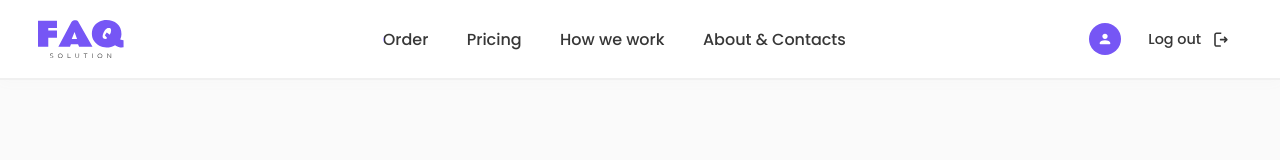
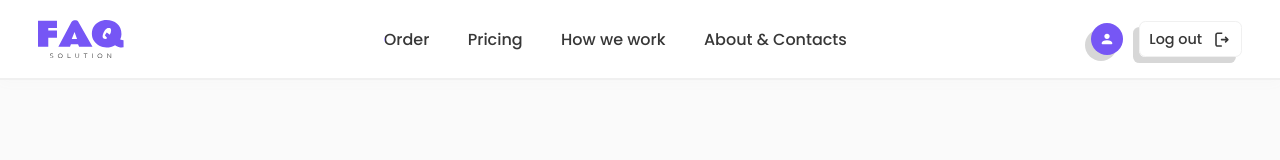
Before and after one commit to deniskeller/faq, a Next.js app: page / in a window 1280 px wide. Shown: the top 160 px of the page. Built offline with nearby package versions, Linux system fonts and the light colour scheme; a web font is replaced by a local one.

Commit message:
add buttons

```diff
--- a/src/components/base/BaseButton/BaseButton.module.scss
+++ b/src/components/base/BaseButton/BaseButton.module.scss
@@ -45,7 +45,7 @@
   height: em(46px);
   padding: em(8px) em(20px);
   border-radius: em(8px);
-  box-shadow: -4px 4px 0px 0px rgba(55, 55, 55, 0.2);
+  box-shadow: -6px 6px 0px 0px rgba(55, 55, 55, 0.2);
   overflow: hidden;
   z-index: 1;
 
--- a/src/components/landing/header/Header/Header.module.scss
+++ b/src/components/landing/header/Header/Header.module.scss
@@ -91,6 +91,8 @@
       border-radius: 100%;
       background: $purple;
       transition: all $speed ease;
+      box-shadow: -6px 6px 0px 0px rgba(55, 55, 55, 0.2);
+
       &_Icon {
         width: em(20px);
         height: em(20px);
@@ -101,27 +103,40 @@
       }
 
       &:active {
-        background: $text;
+        box-shadow: none;
+        transform: translate(-4px, 4px);
       }
+
+      // &:active {
+      //   background: $text;
+      // }
     }
 
     .Logout {
+      position: relative;
+      overflow: hidden;
+      z-index: 1;
       display: flex;
       align-items: center;
+      justify-content: center;
       cursor: pointer;
       @extend %button;
       background: transparent;
       font-size: 100%;
       padding: em(8px) em(12px);
-      border: 2px solid transparent;
+      border: 1px solid rgb(240, 240, 240);
       border-radius: em(8px);
       transition: border $speed ease;
+      box-shadow: -6px 6px 0px 0px rgba(55, 55, 55, 0.2);
+      transition: all $speed ease;
+
       &_Label {
         display: flex;
         color: $text;
         font-family: $Poppins;
         font-size: em(18px);
         font-weight: 500;
+        transition: all $speed ease;
       }
 
       &_Icon {
@@ -129,19 +144,55 @@
         height: em(24px);
         margin-left: em(12px);
         path {
-          transition: transform $speed ease;
+          transition: all $speed ease;
         }
       }
 
+      &::before {
+        content: '';
+        display: flex;
+        position: absolute;
+        top: 0;
+        left: 0;
+        right: 0;
+        bottom: 0;
+        height: 100%;
+        width: 0;
+        z-index: -1;
+        transition: width $speed ease;
+        pointer-events: none;
+        background: rgb(118, 86, 245);
+      }
+
       &:hover {
-        border: 2px solid rgb(204, 191, 255);
-        // .Logout_Icon path:nth-child(2) {
-        //   transform: translate(5px, 0);
-        // }
+        .Logout_Label {
+          color: rgb(255, 255, 255);
+        }
+        .Logout_Icon path {
+          fill: rgb(255, 255, 255);
+        }
+      }
+      &:active {
+        box-shadow: none;
+        transform: translate(-4px, 4px);
+      }
+
+      &:hover {
+        &::before {
+          width: 100%;
+        }
       }
 
       &:active {
-        border: 2px solid rgb(118, 86, 245);
+        &::before {
+          width: 100%;
+        }
+        .Logout_Label {
+          color: rgb(255, 255, 255);
+        }
+        .Logout_Icon path {
+          fill: rgb(255, 255, 255);
+        }
       }
     }
   }
@@ -176,7 +227,7 @@
       opacity: 1;
       left: 0;
       transform: rotate(0deg);
-      transition: 0.25s ease-in-out;
+      transition: all $speed ease;
       &:nth-child(1) {
         top: 0px;
       }
```
